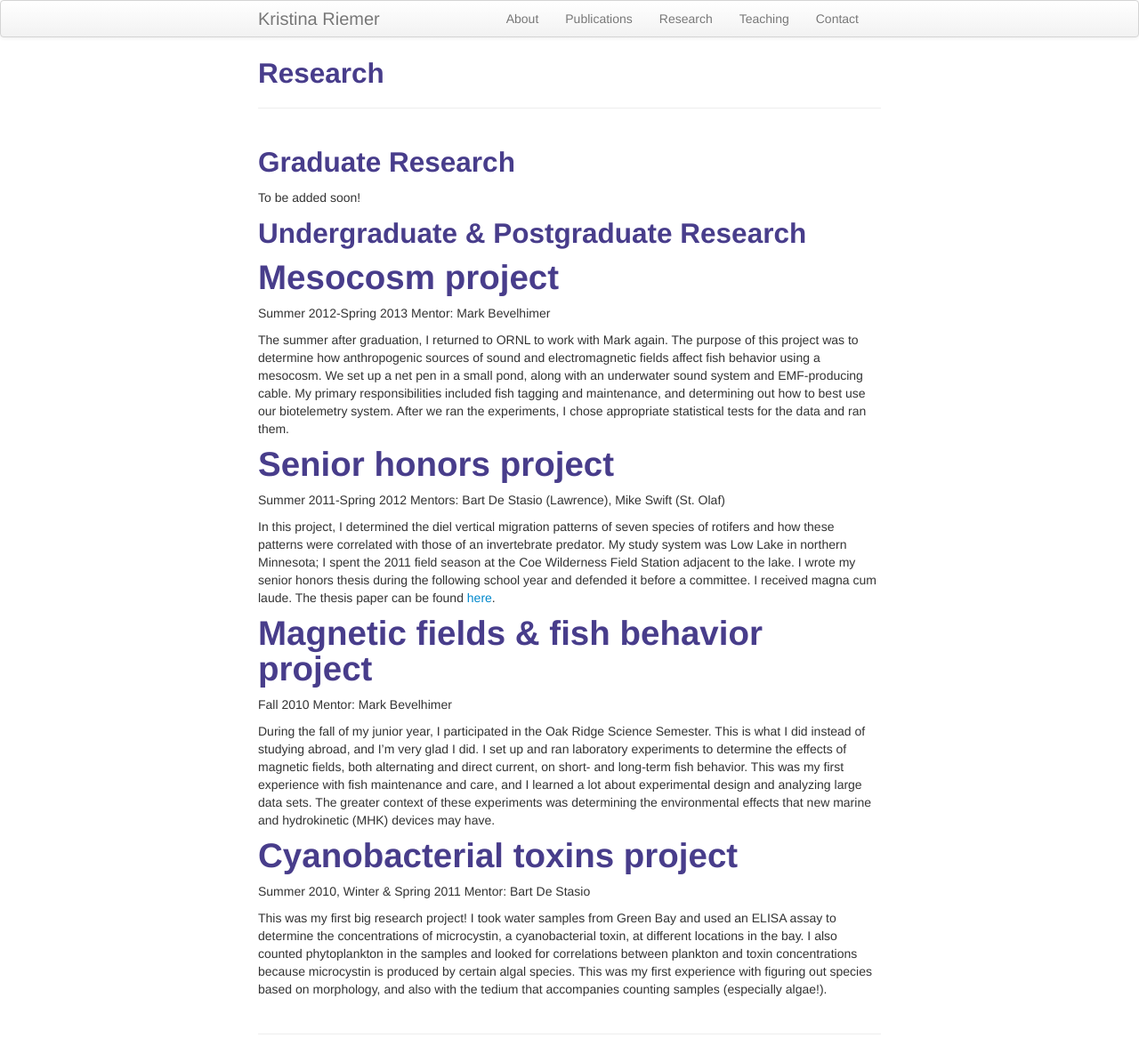
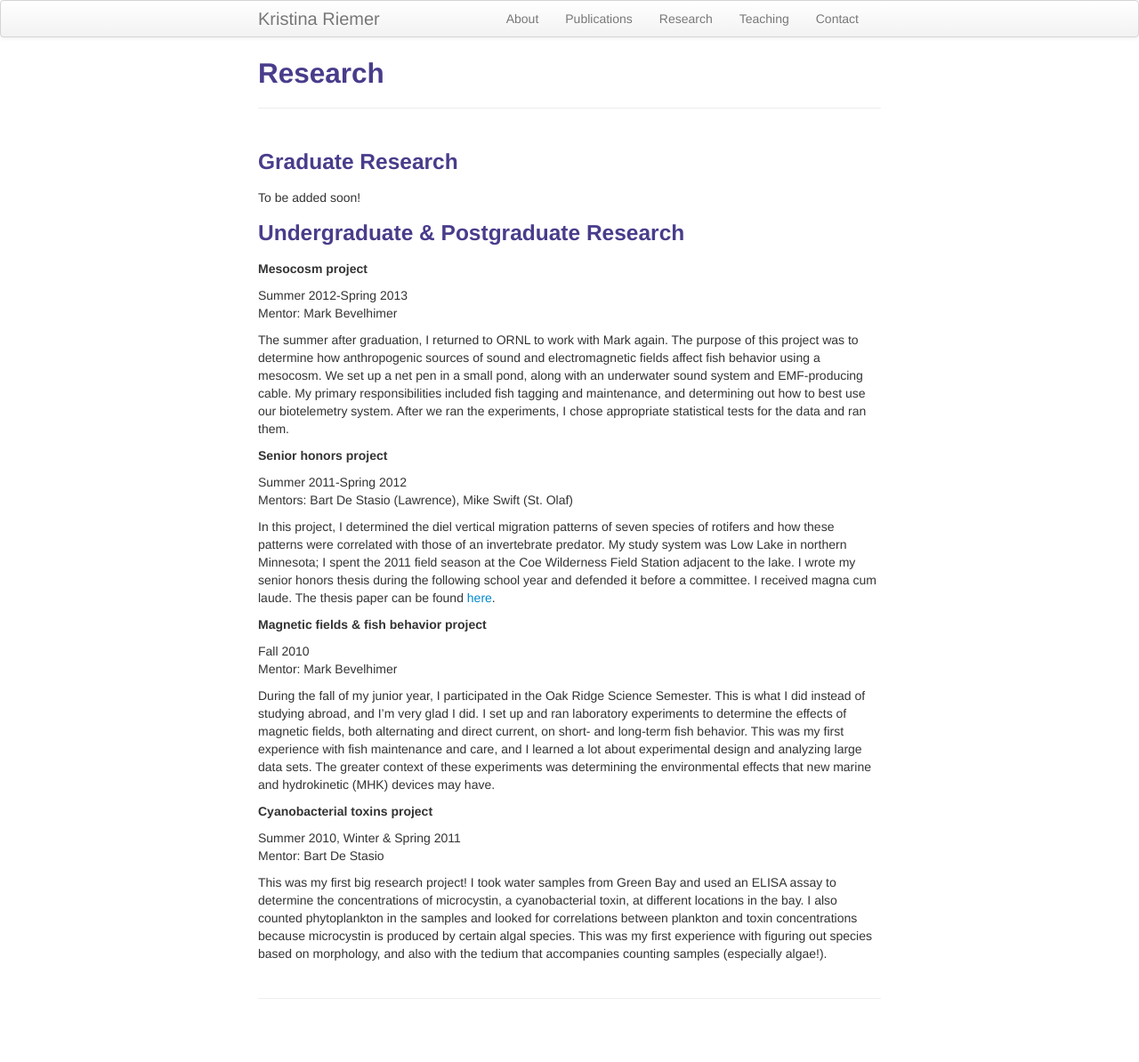
Before and after one commit to KristinaRiemer/KristinaRiemer.github.io, a Jekyll site: the page built from pages/Research.md, in a window 1280 px wide. Shown: the whole page at 89% size. Built offline with Jekyll 4.4.1, drawn with Linux system fonts in a browser that asks for light colours; after the commit the page ends 1154 px from its top, so only the background shows below that.

```diff
--- a/_includes/themes/twitter/default.html
+++ b/_includes/themes/twitter/default.html
@@ -37,9 +37,9 @@
           <ul class="nav">
               <li><a href="{{ BASE_PATH }}/pages/about.html">About</a></li>
               <li><a href="{{ BASE_PATH }}/pages/pubs.html">Publications</a></li>
-              <li><a href="{{ BASE_PATH }}/pages/research.html">Research</a></li>
+              <li><a href="{{ BASE_PATH }}/pages/Research.html">Research</a></li>
               <li><a href="{{ BASE_PATH }}/pages/teaching.html">Teaching</a></li>
-              <li><a href="{{ BASE_PATH }}/pages/contact.html">Contact</a></li>
+              <li><a href="{{ BASE_PATH }}/pages/Contact.html">Contact</a></li>
           </ul>
         </div>
       </div>
--- a/pages/Research.md
+++ b/pages/Research.md
@@ -4,34 +4,34 @@ title: Research
 description: Kristina Riemer's research interests and projects
 ---
 
-## Graduate Research
+### Graduate Research
 
 To be added soon!
 
-## Undergraduate & Postgraduate Research
+### Undergraduate & Postgraduate Research
 
-# Mesocosm project
+**Mesocosm project**
 
 Summer 2012-Spring 2013
 Mentor: Mark Bevelhimer
 
 The summer after graduation, I returned to ORNL to work with Mark again. The purpose of this project was to determine how anthropogenic sources of sound and electromagnetic fields affect fish behavior using a mesocosm. We set up a net pen in a small pond, along with an underwater sound system and EMF-producing cable. My primary responsibilities included fish tagging and maintenance, and determining out how to best use our biotelemetry system. After we ran the experiments, I chose appropriate statistical tests for the data and ran them.
 
-# Senior honors project
+**Senior honors project**
 
 Summer 2011-Spring 2012
 Mentors: Bart De Stasio (Lawrence), Mike Swift (St. Olaf)
 
 In this project, I determined the diel vertical migration patterns of seven species of rotifers and how these patterns were correlated with those of an invertebrate predator. My study system was Low Lake in northern Minnesota; I spent the 2011 field season at the Coe Wilderness Field Station adjacent to the lake. I wrote my senior honors thesis during the following school year and defended it before a committee. I received magna cum laude. The thesis paper can be found [here](http://lux.lawrence.edu/luhp/16/).
 
-# Magnetic fields & fish behavior project
+**Magnetic fields & fish behavior project**
 
 Fall 2010
 Mentor: Mark Bevelhimer
 
 During the fall of my junior year, I participated in the Oak Ridge Science Semester. This is what I did instead of studying abroad, and I'm very glad I did. I set up and ran laboratory experiments to determine the effects of magnetic fields, both alternating and direct current, on short- and long-term fish behavior. This was my first experience with fish maintenance and care, and I learned a lot about experimental design and analyzing large data sets. The greater context of these experiments was determining the environmental effects that new marine and hydrokinetic (MHK) devices may have.
 
-# Cyanobacterial toxins project
+**Cyanobacterial toxins project**
 
 Summer 2010, Winter & Spring 2011
 Mentor: Bart De Stasio
```
Also changed, not shown: pages/Contact.md (line endings or trailing spaces).
